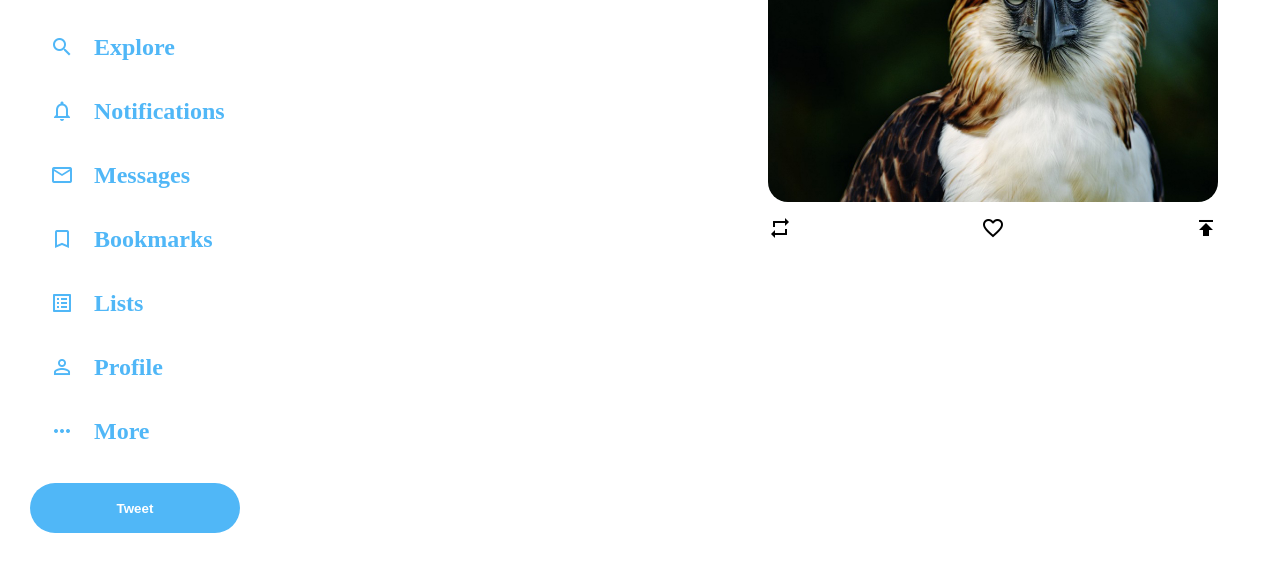
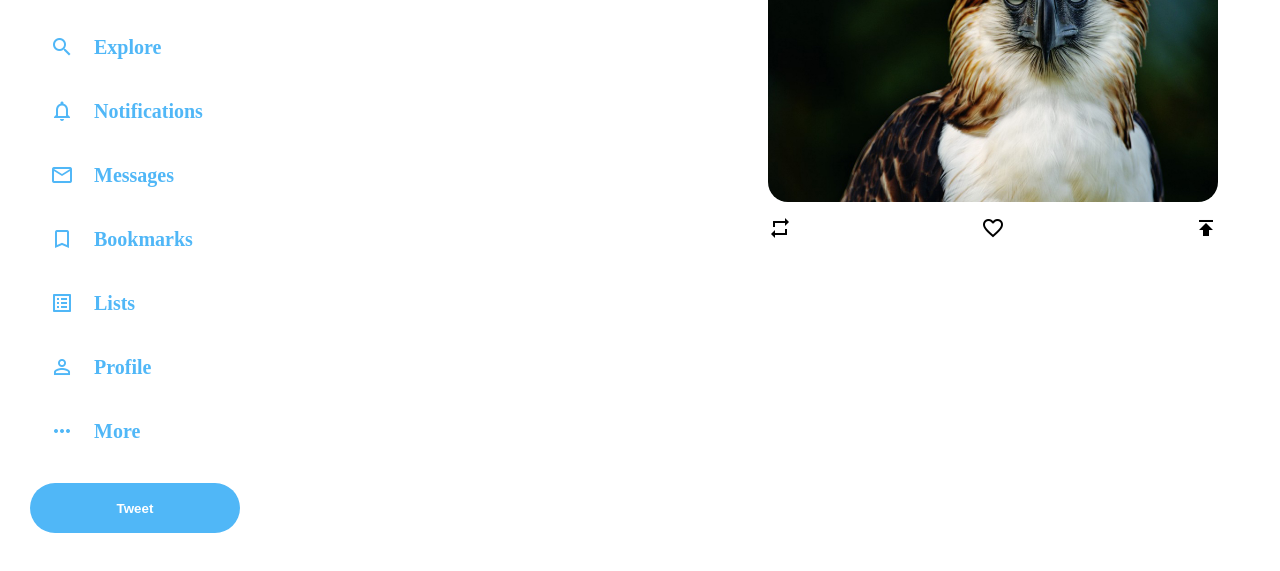
Before and after one commit to artienda-mary-joyce-martin/Twitter, a plain HTML site: page index.html in a window 1280 px wide. Shown: the part 139-710 px from the top of the page. Drawn offline with Linux system fonts and the light colour scheme.

Commit message:
Update style.css
Added by aron

```diff
--- a/style.css
+++ b/style.css
@@ -19,7 +19,11 @@ body{
 .fa-twitter{
     padding: 20px;
 }
-
+.sidebarOption h2{
+    font-weight: 800;
+    font-size: 20px;
+    margin-right: 20px;
+}
 
 .sidebarOption:hover{
     background-color: var(--twitter-backgroud);
```
